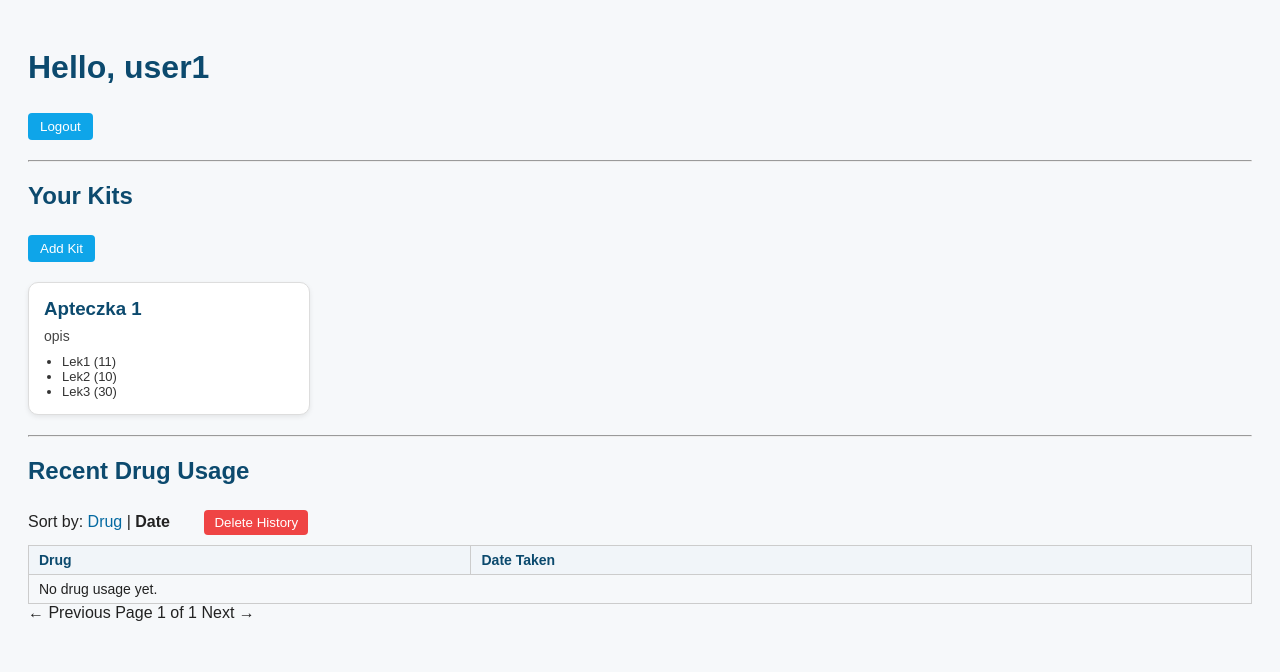
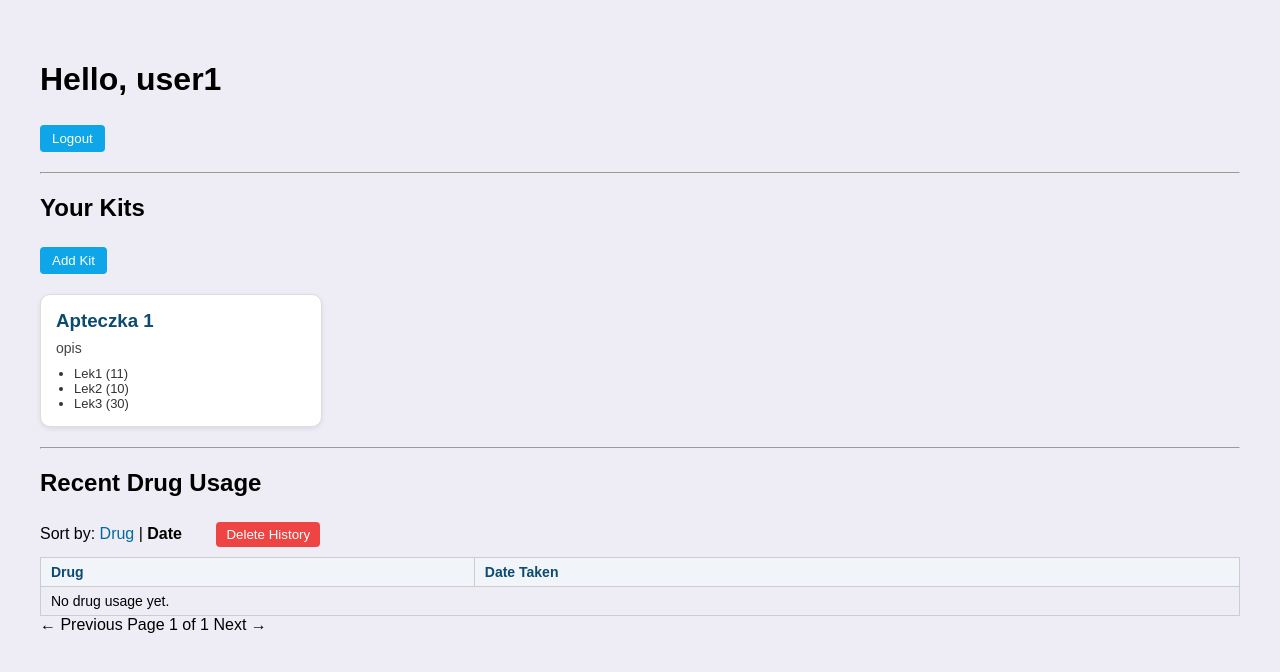
Before and after one commit to jeremayaa/med_kit, a Django app: page /dashboard/ in a window 1280 px wide. Shown: the top 672 px of the page. Run offline with Django 5.2, Linux system fonts and the light colour scheme; a user stored in the database is signed in; data comes from the database, SQL or seed files in the repository; both versions use the stored data as it was after the commit.

Commit message:
some ui changes

```diff
--- a/app_med_kit/templates/app_med_kit/med_kit_base.html
+++ b/app_med_kit/templates/app_med_kit/med_kit_base.html
@@ -4,7 +4,7 @@
 <head>
     <meta charset="UTF-8">
     <title>{% block title %}Med Kit{% endblock %}</title>
-    <link rel="stylesheet" href="{% static 'css/base.css' %}">
+    <link rel="stylesheet" href="{% static 'css/med_kit_base.css' %}">
     {% block extra_css %}{% endblock %}
 </head>
 <body>
--- a/static/css/dashboard.css
+++ b/static/css/dashboard.css
@@ -1,3 +1,8 @@
+body {
+  margin: 20px;
+  padding: 20px;
+}
+
 .kit-grid {
   display: flex;
   flex-wrap: wrap;
--- a/static/css/base.css
+++ b/static/css/med_kit_base.css
@@ -1,12 +1,12 @@
 body {
     font-family: Arial, sans-serif;
-    background-color: #f6f8fa;
-    color: #222;
+    background-color: #eeedf5;
+    color: #000000;
     padding: 20px;
 }
 
 h1, h2 {
-    color: #0c4a6e;
+    color: #000000;
 }
 
 button {
```
Also changed, not shown: db.sqlite3.
